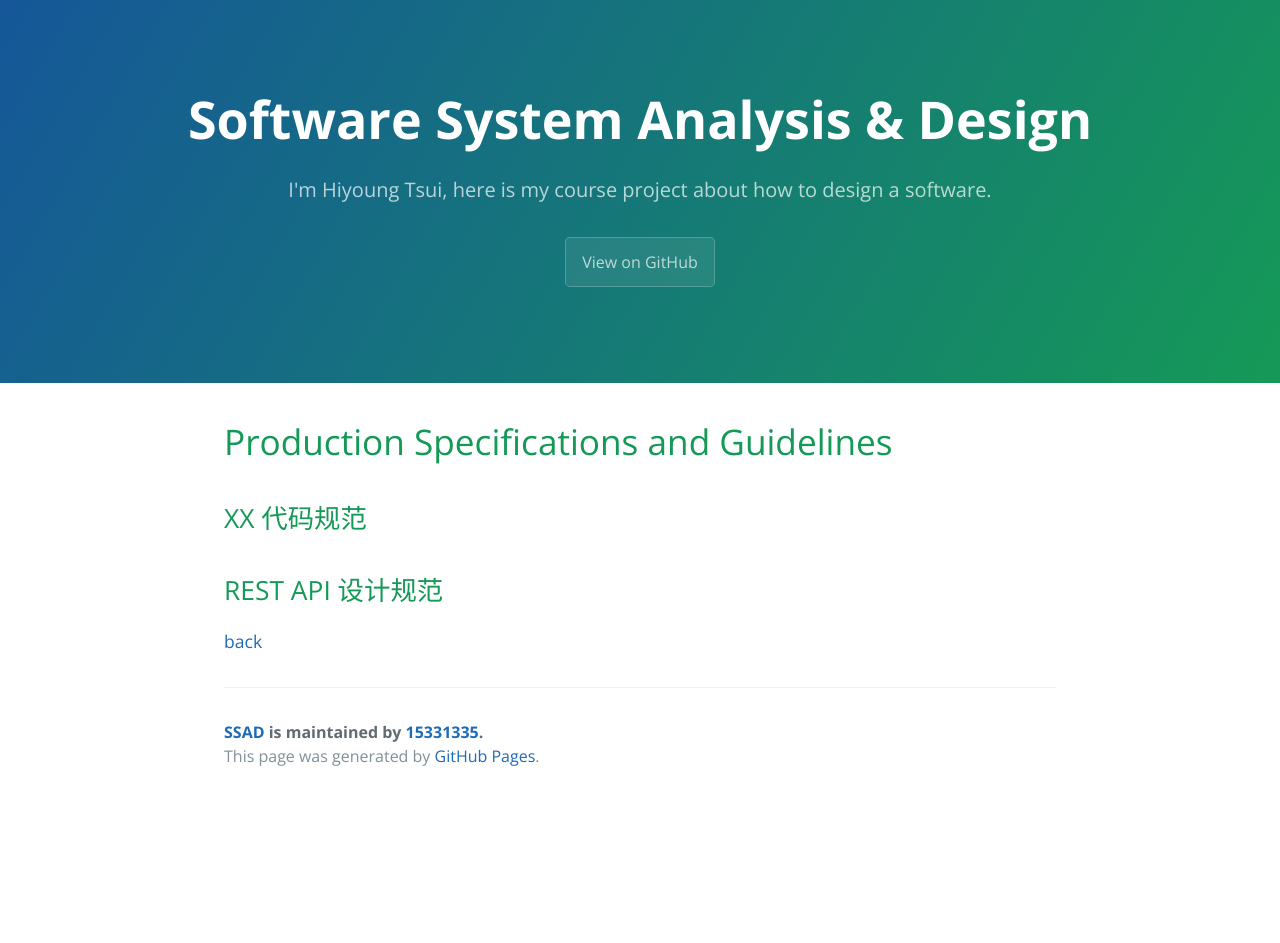
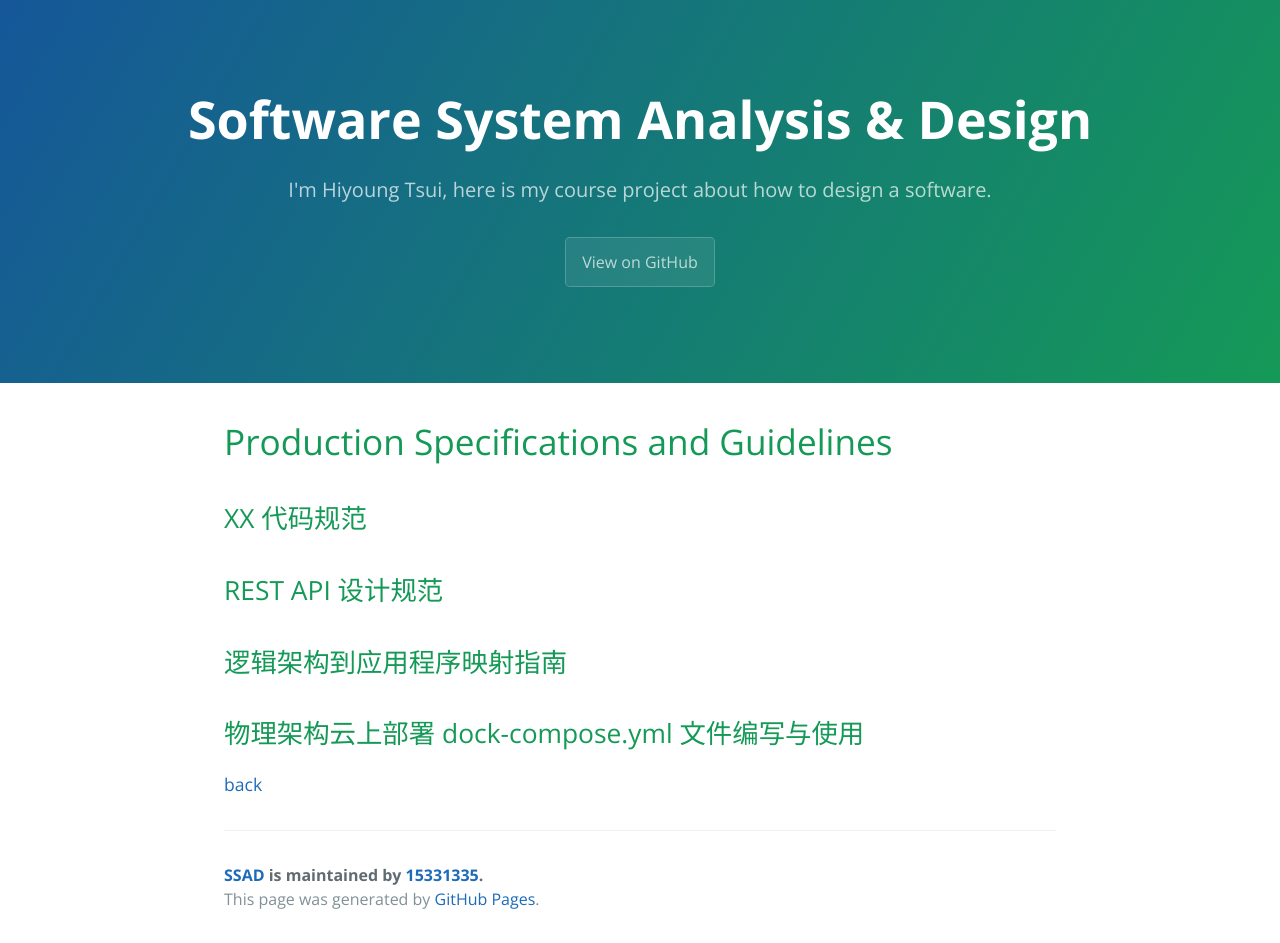
Before and after one commit to 15331335/SSAD, a Jekyll site: the page built from documents/Production Specifications and Guidelines.md, in a window 1280 px wide. Built offline with Jekyll 4.4.1, drawn with Linux system fonts in a browser that asks for light colours; our own code applies the rules of GitHub Pages for plain Markdown files; before the commit the page ends 900 px from its top, so only the background shows below that.

Commit message:
Update Production Specifications and Guidelines.md

```diff
--- a/documents/Production Specifications and Guidelines.md
+++ b/documents/Production Specifications and Guidelines.md
@@ -4,4 +4,8 @@
 
 ## REST API 设计规范
 
+## 逻辑架构到应用程序映射指南
+
+## 物理架构云上部署 dock-compose.yml 文件编写与使用
+
 [back](../)
```
